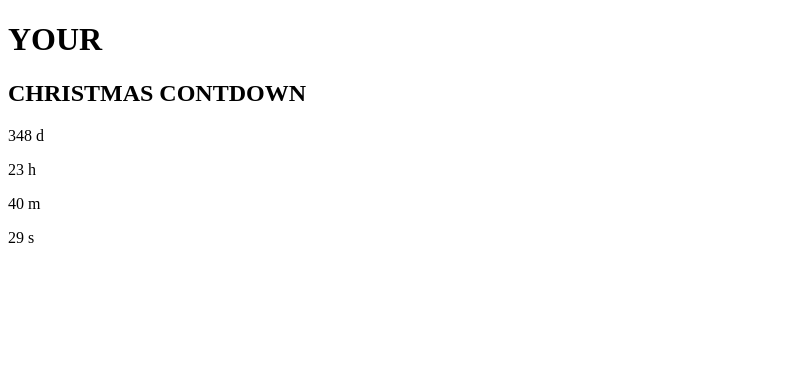
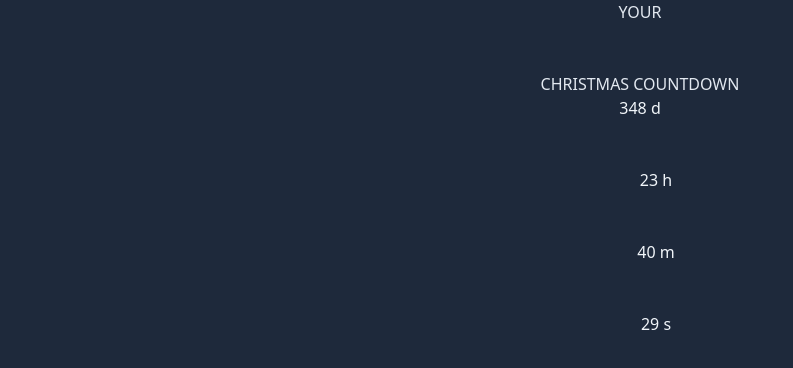
Before and after one commit to DanielAveces/Xmas-Countdown, a plain HTML site: page xmass-project/index.html in a window 1280 px wide. Shown: the whole page, without its empty margins (0-793 px from the left). Drawn offline with nearby package versions, Linux system fonts and the light colour scheme.

Commit message:
v1.03
Add CSS

```diff
--- a/xmass-project/index.html
+++ b/xmass-project/index.html
@@ -1,30 +1,27 @@
 <!DOCTYPE html>
 <html lang="en">
-<head>
-    <meta charset="UTF-8">
-    <meta http-equiv="X-UA-Compatible" content="IE=edge">
-    <meta name="viewport" content="width=device-width, initial-scale=1.0">
-    <link rel="stylesheet" href="styles.css">
+  <head>
+    <meta charset="UTF-8" />
+    <meta http-equiv="X-UA-Compatible" content="IE=edge" />
+    <meta name="viewport" content="width=device-width, initial-scale=1.0" />
+    <link rel="stylesheet" href="styles.css" />
     <title>Document</title>
-    <script src="script.js"></script>
-</head>
-<body>
-    <div>
-        <h1>YOUR</h1>
-        <h2>CHRISTMAS CONTDOWN</h2>
+    <script src="https://cdn.tailwindcss.com"></script>
+  </head>
+
+  <body>
+    <div class="container space-y-12 m-auto py-auto">
+      <h1>YOUR</h1>
+      <h2>CHRISTMAS COUNTDOWN</h2>
     </div>
 
-    <body>
-        <p id="days"></p>
-        <p id="hours"></p>
-        <p id="mins"></p>
-        <p id="secs"></p>
-        <h2 id="end"></h2>
-
-
-
-
-
-
-</body>
+    <div class="container space-y-12 space-x-8 m-auto">
+      <p class="timeStamp" id="days"></p>
+      <p class="timeStamp" id="hours"></p>
+      <p class="timeStamp" id="mins"></p>
+      <p class="timeStamp" id="secs"></p>
+      <h2 class="timeStamp" id="end"></h2>
+    </div>
+    <script src="script.js"></script>
+  </body>
 </html>
--- a/xmass-project/styles.css
+++ b/xmass-project/styles.css
@@ -0,0 +1,9 @@
+body {
+    background-color: #1e293b;
+    color: #e2e8f0;
+    text-align: center;
+}
+
+.timeStamp {
+    color: #f1f5f9;
+}
```
Also changed, not shown: xmass-project/tailwind.config.js (added).
